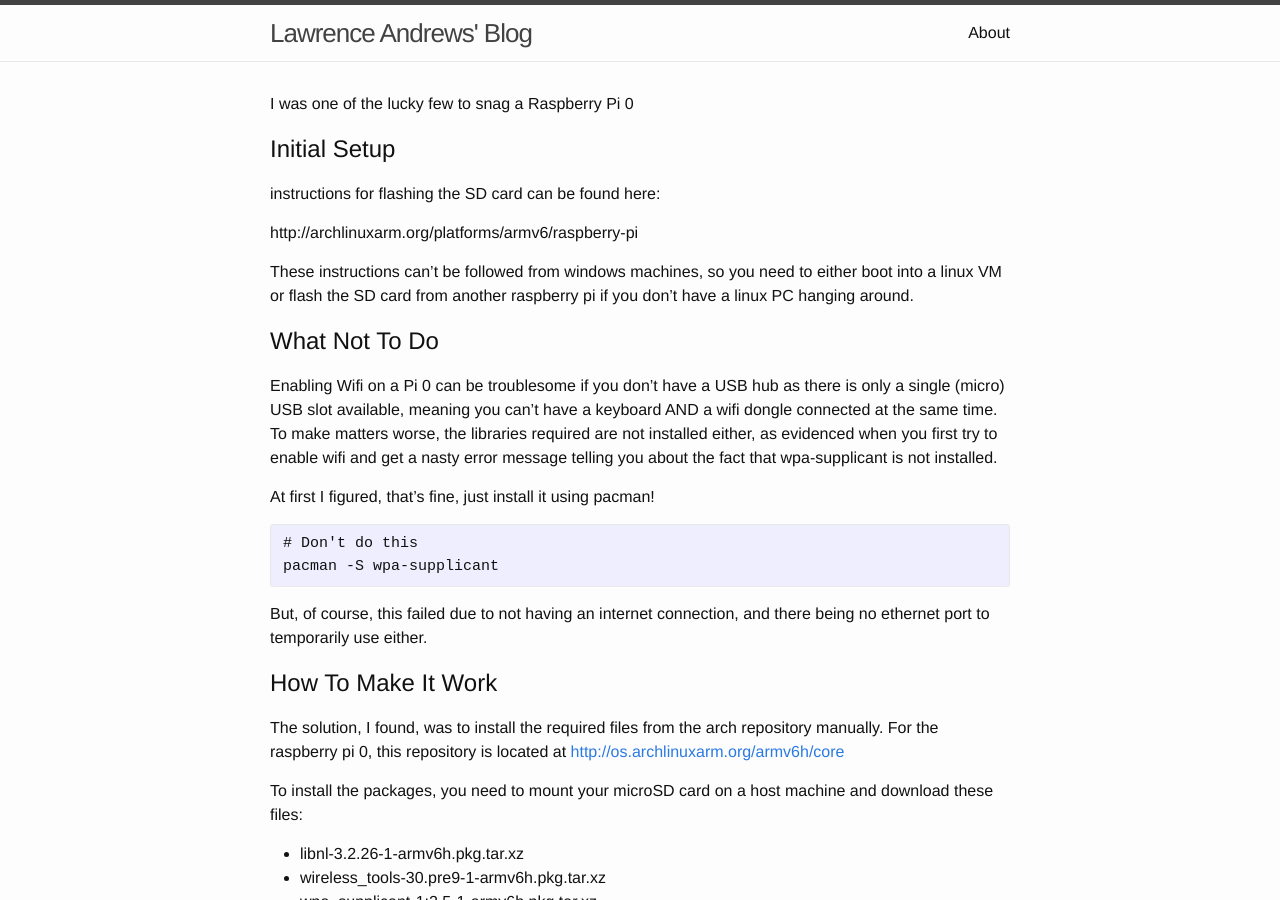
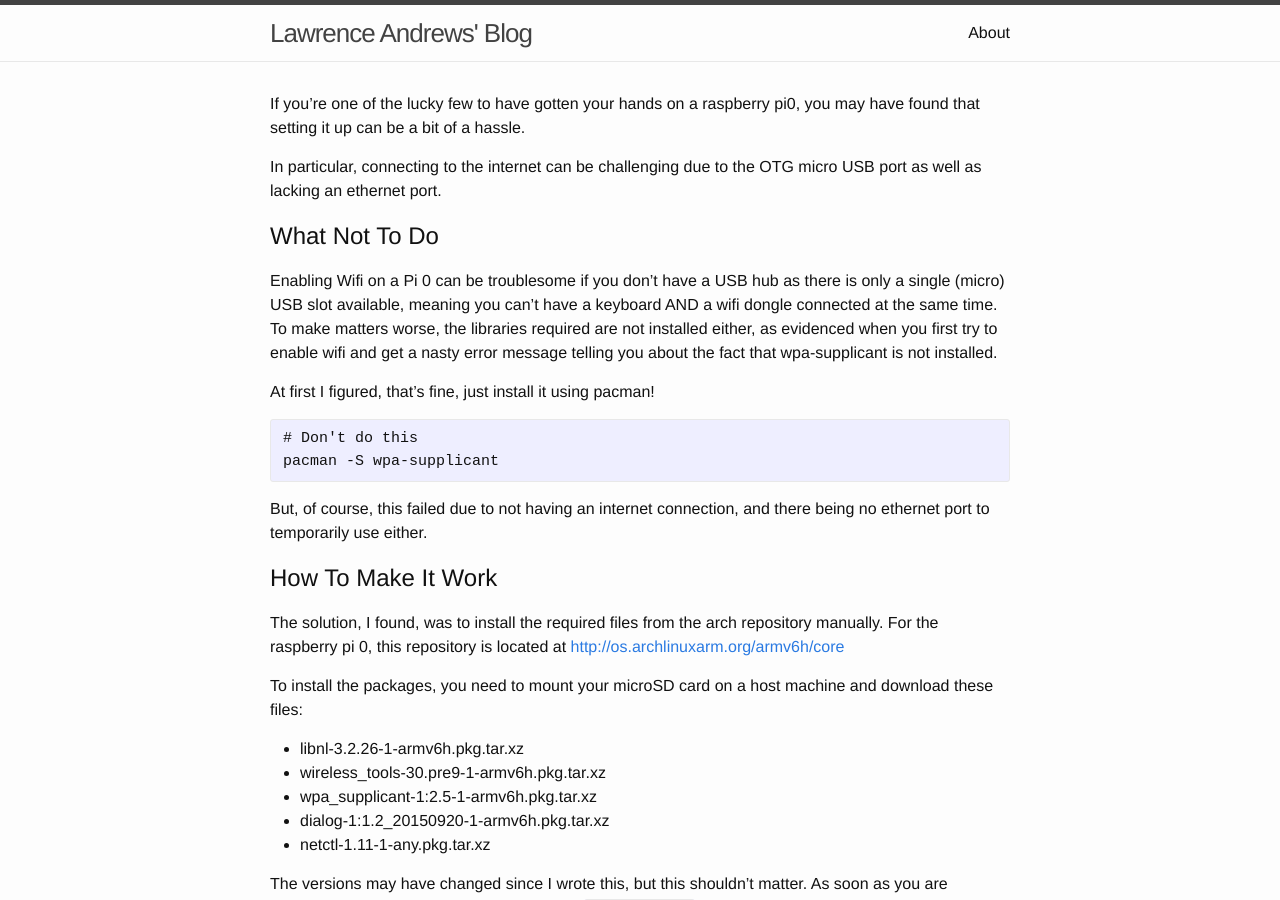
Before and after one commit to laxd/laxd.github.io, a Jekyll site: the page built from _posts/2016-05-14-raspberry-pi-zero-arch-setup.md, in a window 1280 px wide and 900 px high. Built offline with Jekyll 4.4.1, drawn with Linux system fonts in a browser that asks for light colours.

Commit message:
Updated pi0 setup

```diff
--- a/_posts/2016-05-14-raspberry-pi-zero-arch-setup.md
+++ b/_posts/2016-05-14-raspberry-pi-zero-arch-setup.md
@@ -4,17 +4,9 @@ title: "Arch Linux Arm setup on a Raspberry Pi Zero"
 categories: raspberrypi
 ---
 
-I was one of the lucky few to snag a Raspberry Pi 0
+If you're one of the lucky few to have gotten your hands on a raspberry pi0, you may have found that setting it up can be a bit of a hassle.
 
-Initial Setup
--------------
-
-instructions for flashing the SD card can be found here:
-
-http://archlinuxarm.org/platforms/armv6/raspberry-pi
-
-These instructions can't be followed from windows machines, so you need to either boot into a linux VM or flash the SD card from another raspberry pi if you don't have a linux PC hanging around.
-
+In particular, connecting to the internet can be challenging due to the OTG micro USB port as well as lacking an ethernet port.
 
 What Not To Do
 -------------
```
